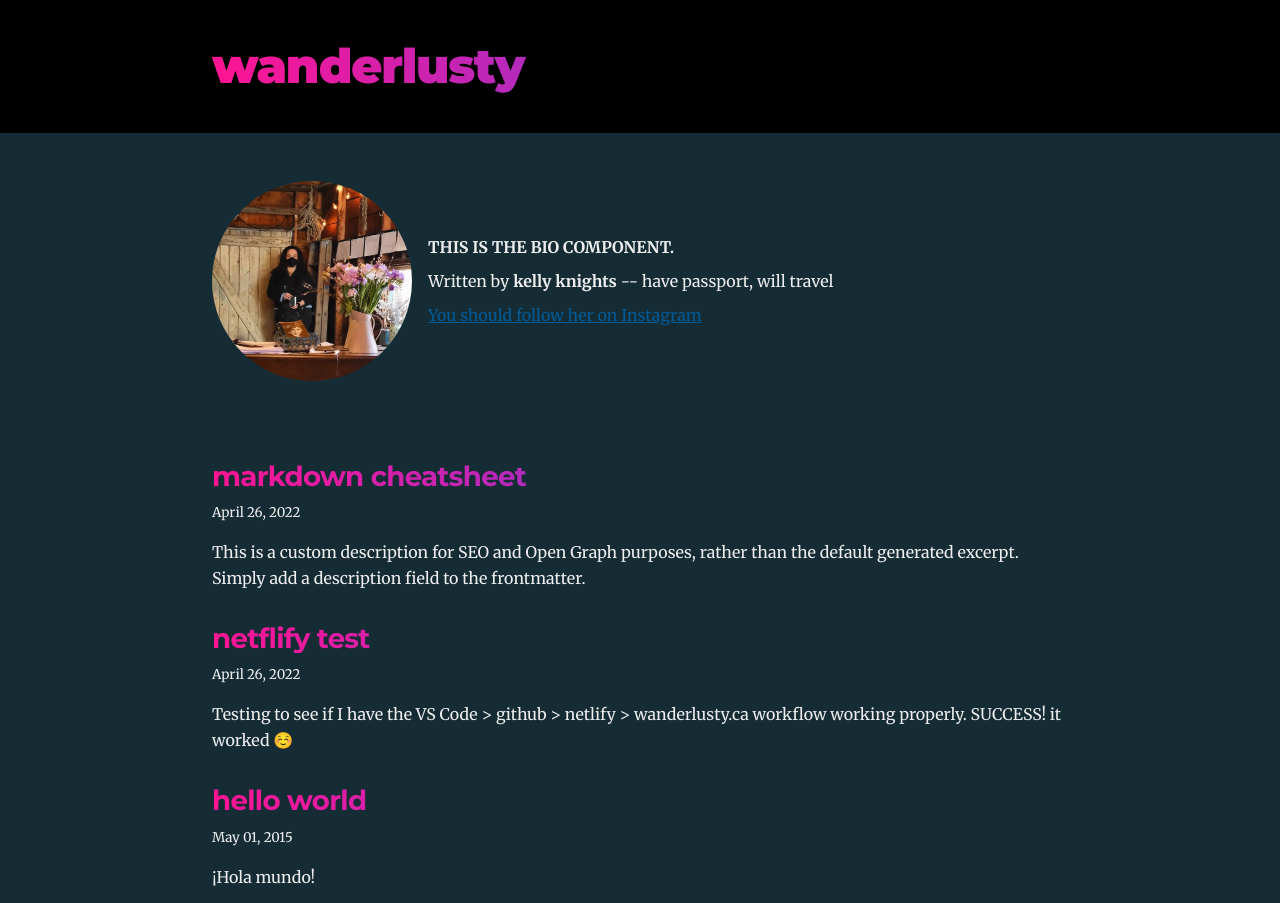
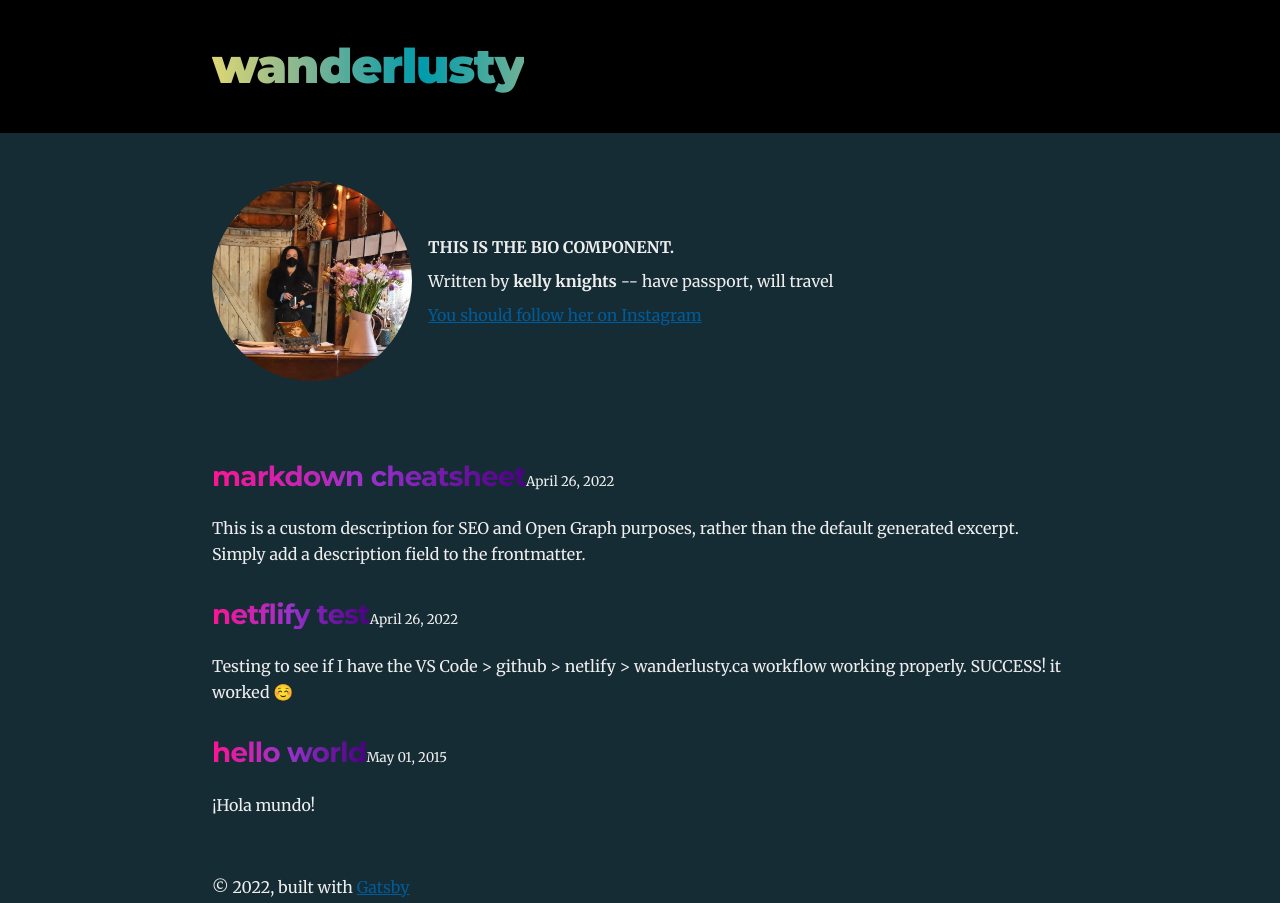
Before and after one commit to kknights/wanderlusty, a Gatsby site: page / in a window 1280 px wide. Shown: the top 903 px of the page. Built offline with nearby package versions, Linux system fonts and the light colour scheme; Gatsby itself is replaced by a stand-in of ours.

Commit message:
code | animated gradient

```diff
--- a/src/components/layout.js
+++ b/src/components/layout.js
@@ -11,7 +11,7 @@ const Layout = ({ location, title, children }) => {
 
   if (isRootPath) {
     header = (
-      <h1 className="main-heading">
+      <h1 className="main-heading gradient">
         <Link to="/">{title}</Link>
       </h1>
     )
--- a/src/scss/mixins.scss
+++ b/src/scss/mixins.scss
@@ -39,7 +39,7 @@
     // margin: var(--spacing-0) auto;
     margin: 0 auto;
     max-width: var(--maxWidth-wrapper);
-    padding:  var(--spacing-10)  var(--spacing-5);
+    padding:  var(--spacing-10)      var(--spacing-5);
 }
 
 // visually hide content
@@ -64,7 +64,13 @@
 }
 
 @mixin gradientText{
-    background-image: var(--rainbow-gradient-alt, #fff);
+    background: var(--rainbow-gradient-alt, #fff);
     -webkit-background-clip: text;
     -webkit-text-fill-color: transparent;
 }
+
+@mixin gradientAnimation {
+    animation: linear-gradient 0.3s ease-in-out 0;
+    animation-iteration-count: infinite;
+    animation-fill-mode: both
+}
--- a/src/scss/posts.scss
+++ b/src/scss/posts.scss
@@ -1,9 +1,43 @@
 .main-heading {
-  @include gradientText;
-
+    // @include gradientText;
+    // @include gradientAnimation;
+    // @include gradient;
+    display: inline-block;
     font-size: var(--fontSize-7);
     margin: 0;
   }
+
+
+  .gradient {
+		background: -webkit-linear-gradient(left, rgb(246, 223, 108), rgb(129, 180, 147), rgb(0, 155, 172), rgb(129, 180, 147), rgb(246, 223, 108));
+		background-size: 150% 100%;
+		background-clip: text;
+  		-webkit-background-clip: text;
+  		-webkit-text-fill-color: transparent;
+		box-decoration-break: clone;
+		-webkit-box-decoration-break: clone;
+		background-position-x: 0%;
+		animation: gradient 3s ease-in-out 0;
+		animation-iteration-count: infinite;
+		animation-fill-mode: both;
+	}
+
+	@keyframes gradient {
+		0% {
+			background-position-x: 0%;
+		}
+		50% {
+			background-position-x: 100%;
+		}
+		100% {
+			background-position-x: 0%;
+		}
+	}
+
+
+
+
+
 
   .post-list-item {
     margin-bottom: var(--spacing-8);
@@ -16,6 +50,7 @@
 
   .post-list-item h2 {
     @include gradientText;
+    display: inline-block;
     font-size: var(--fontSize-4);
     margin-bottom: var(--spacing-2);
     margin-top: var(--spacing-0);
```
